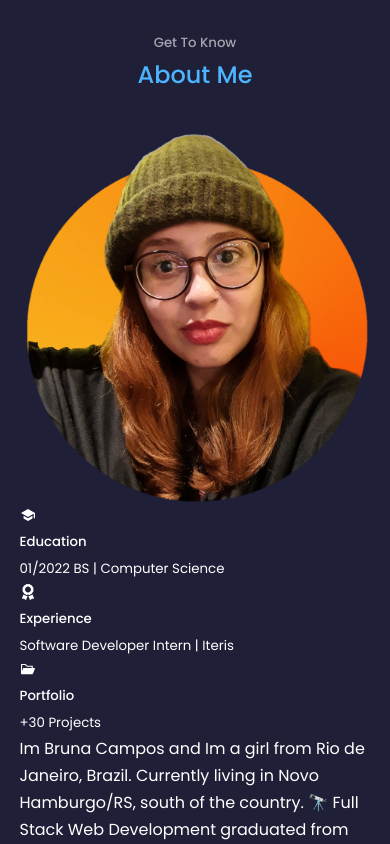
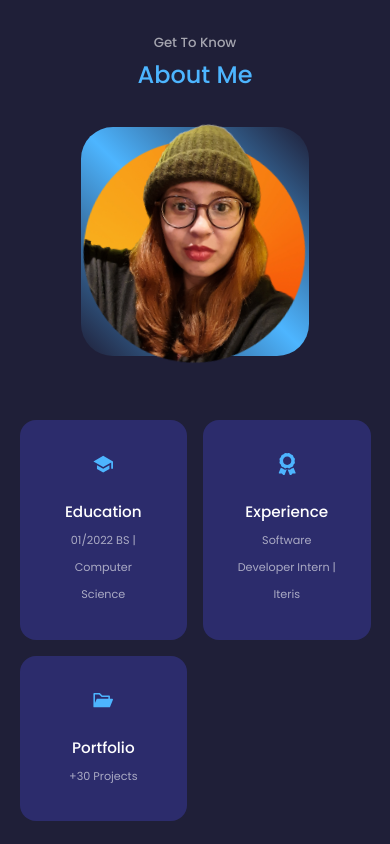
Before and after one commit to brunacamposxx/github-page, a React (Create React App) app: page / in a window 390 px wide. Shown: the part 1020-1864 px from the top of the page. Built offline with nearby package versions, Linux system fonts and the light colour scheme.

Commit message:
about component css and responsive design

```diff
--- a/src/components/about/about.css
+++ b/src/components/about/about.css
@@ -0,0 +1,110 @@
+.about__container {
+	display: grid;
+	grid-template-columns: 35% 50%;
+	gap: 15%;
+}
+
+.about__me {
+	width: 100%;
+	aspect-ratio: 1/1;
+	border-radius: 2rem;
+	background: linear-gradient(
+		45deg,
+		transparent,
+		var(--color-primary),
+		transparent
+	);
+	display: grid;
+	place-items: center;
+}
+
+.about__me-image {
+	border-radius: 2rem;
+	overflow: hidden;
+	transform: rotate(10deg);
+	transition: var(--transition);
+}
+
+.about__me-image:hover {
+	transform: rotate(0);
+}
+
+.about__cards {
+	display: grid;
+	grid-template-columns: repeat(3, 1fr);
+	gap: 1.5rem;
+}
+
+.about__card {
+	background: var(--color-bg-variant);
+	border: 1px solid transparent;
+	border-radius: 1rem;
+	padding: 2rem;
+	text-align: center;
+	transition: var(--transition);
+}
+
+.about__card:hover {
+	background: transparent;
+	border-color: var(--color-primary-variant);
+	cursor: default;
+}
+
+.about__icon {
+	color: var(--color-primary);
+	font-size: 1.4rem;
+	margin-bottom: 1rem;
+}
+
+.about__card h5 {
+	font-size: 0.95rem;
+}
+
+.about__card small {
+	font-size: 0.7rem;
+	color: var(--color-light);
+}
+
+.about__content p {
+	margin: 2rem 0 2.6rem;
+	color: var(--color-light);
+}
+
+/* =============== MEDIA QUERIES (MEDIUM DEVICE) =============== */
+@media screen and (max-width: 1024px) {
+	.about__container {
+		grid-template-columns: 1fr;
+		gap: 0;
+	}
+
+	.about__me {
+		width: 50%;
+		margin: 2rem auto 4rem;
+	}
+
+	.about__content {
+		margin: 1rem 0 1.5rem;
+	}
+}
+
+/* =============== MEDIA QUERIES (SMALL DEVICE) =============== */
+@media screen and (max-width: 600px) {
+	.about__me {
+		width: 65%;
+		margin: 0 auto 3rem;
+	}
+
+	.about__cards {
+		grid-template-columns: 1fr 1fr;
+		gap: 1rem;
+	}
+
+	.about__content {
+		text-align: center;
+	}
+
+	.about__content p {
+		margin: 1.5rem 0;
+	}
+
+}
```
